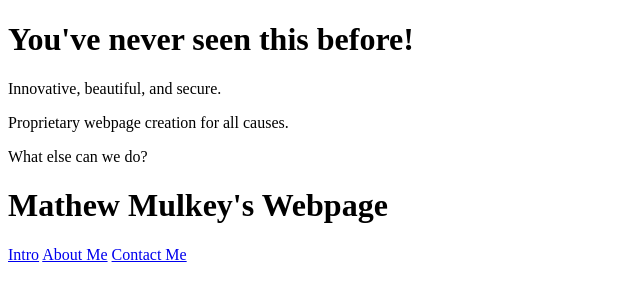
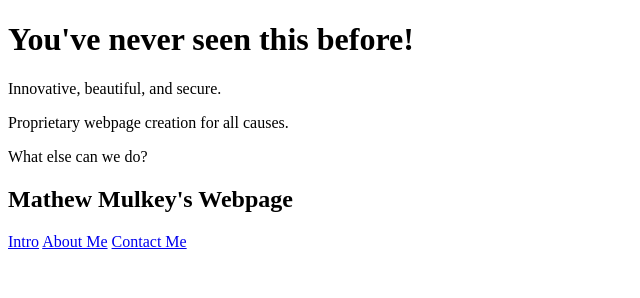
Before and after one commit to MattComputer1/myWebPage-Thinkful, a plain HTML site: page index.html in a window 1280 px wide. Shown: the whole page, without its empty margins (0-640 px from the left). Drawn offline with Linux system fonts and the light colour scheme.

Commit message:
Update index.html

```diff
--- a/index.html
+++ b/index.html
@@ -15,7 +15,7 @@
   </header>
 <main>
   <div>
-    <h1>Mathew Mulkey's Webpage</h1>
+    <h2>Mathew Mulkey's Webpage</h2>
   </div>
 <nav>
 <footer>
```
